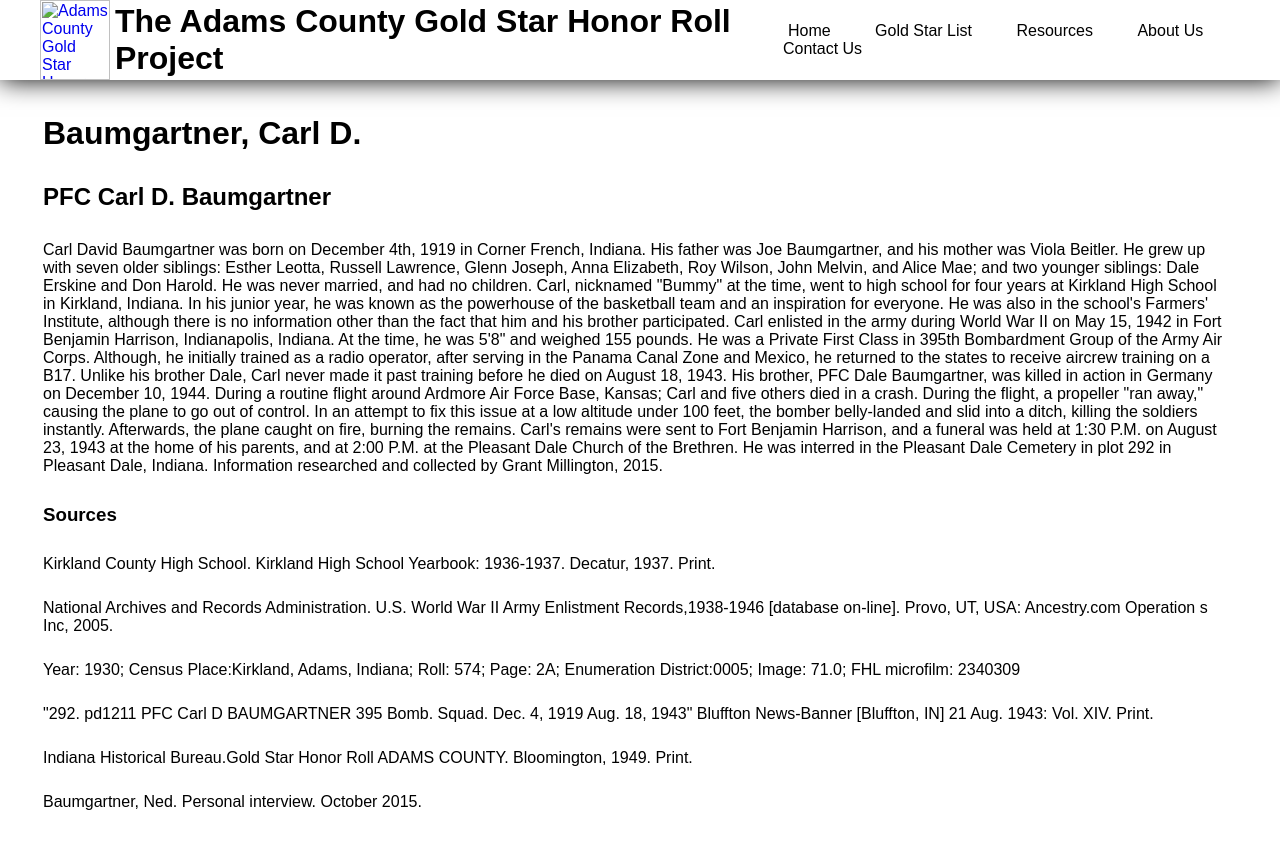
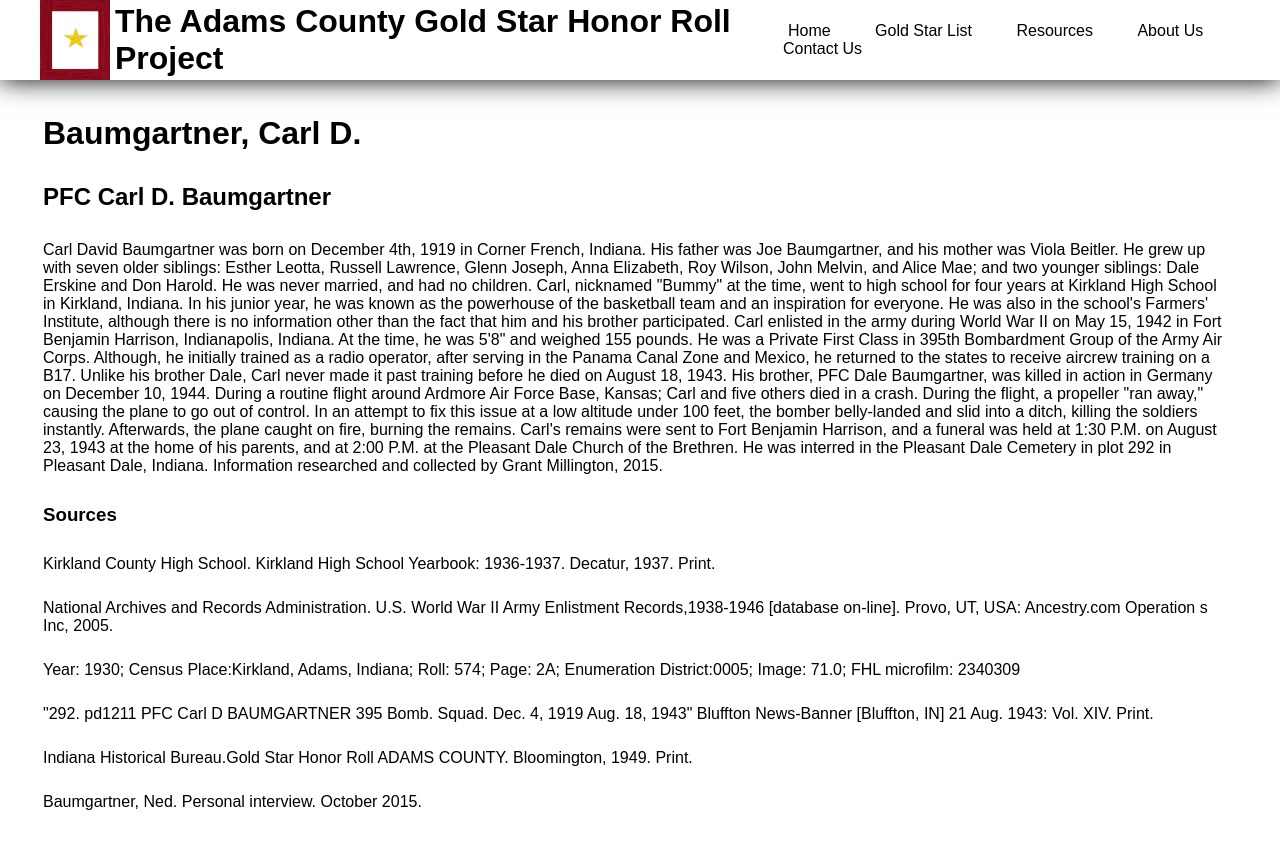
Before and after one commit to Lineberry-B/acgshrp.github.io, a plain HTML site: page cbaumgartner.html in a window 1280 px wide. Drawn offline with Linux system fonts and the light colour scheme.

Commit message:
Update cbaumgartner.html

```diff
--- a/cbaumgartner.html
+++ b/cbaumgartner.html
@@ -11,7 +11,7 @@ href="css/list-stylesheet.css"
 </head>
 <body>
   <header>
-    <a href="index.html" target="_blank"><img src="/Websites/Adams County Gold Star Honor Roll/art/Logo.jpg" alt="Adams County Gold Star Honor Roll Logo" width="150" height="200"></a>
+    <a href="index.html" target="_blank"><img src="/art/Logo.jpg" alt="Adams County Gold Star Honor Roll Logo" width="150" height="200"></a>
       <h1>The Adams County Gold Star Honor Roll Project</h1>
         <nav>
           <ul>
```
